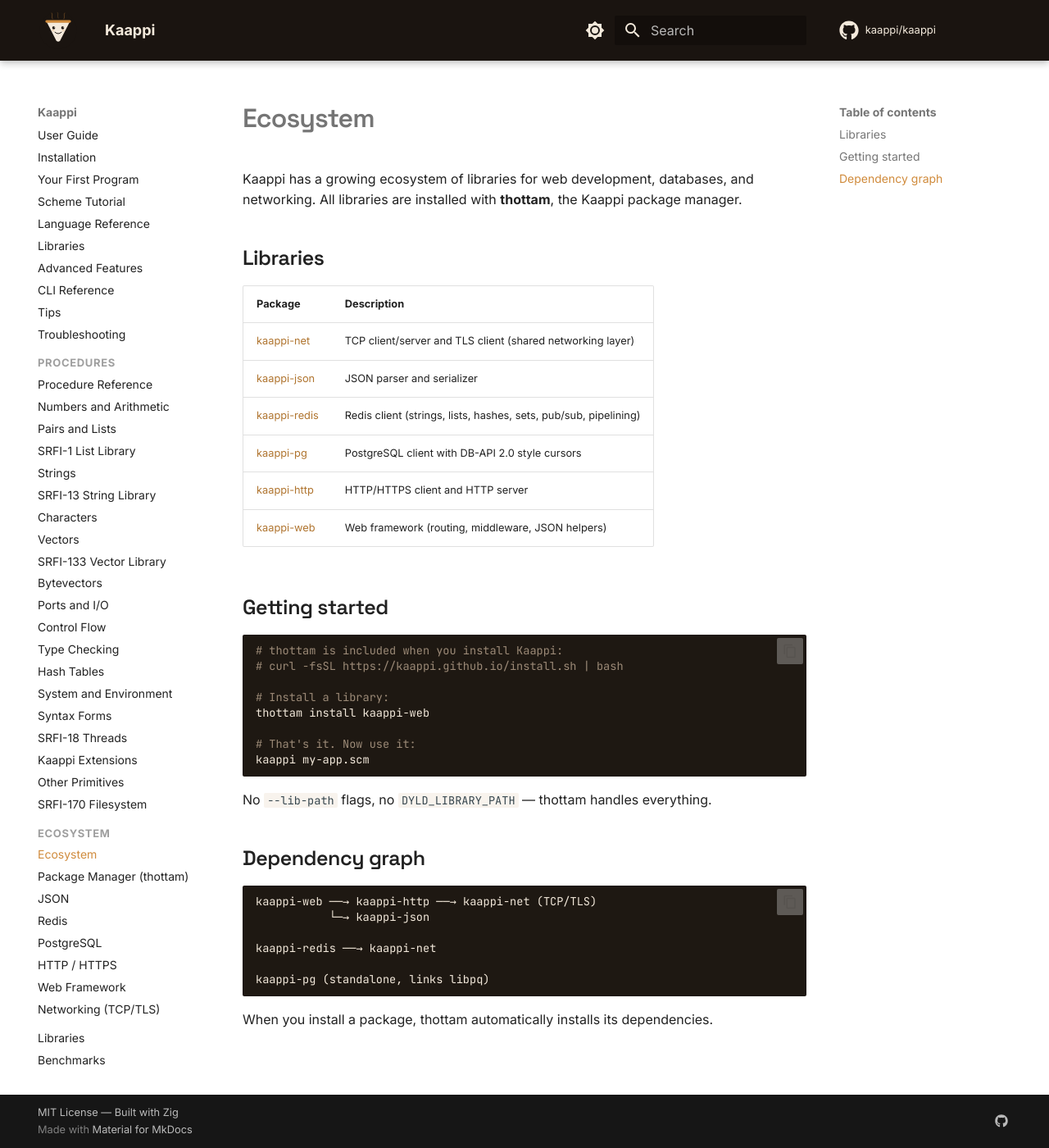
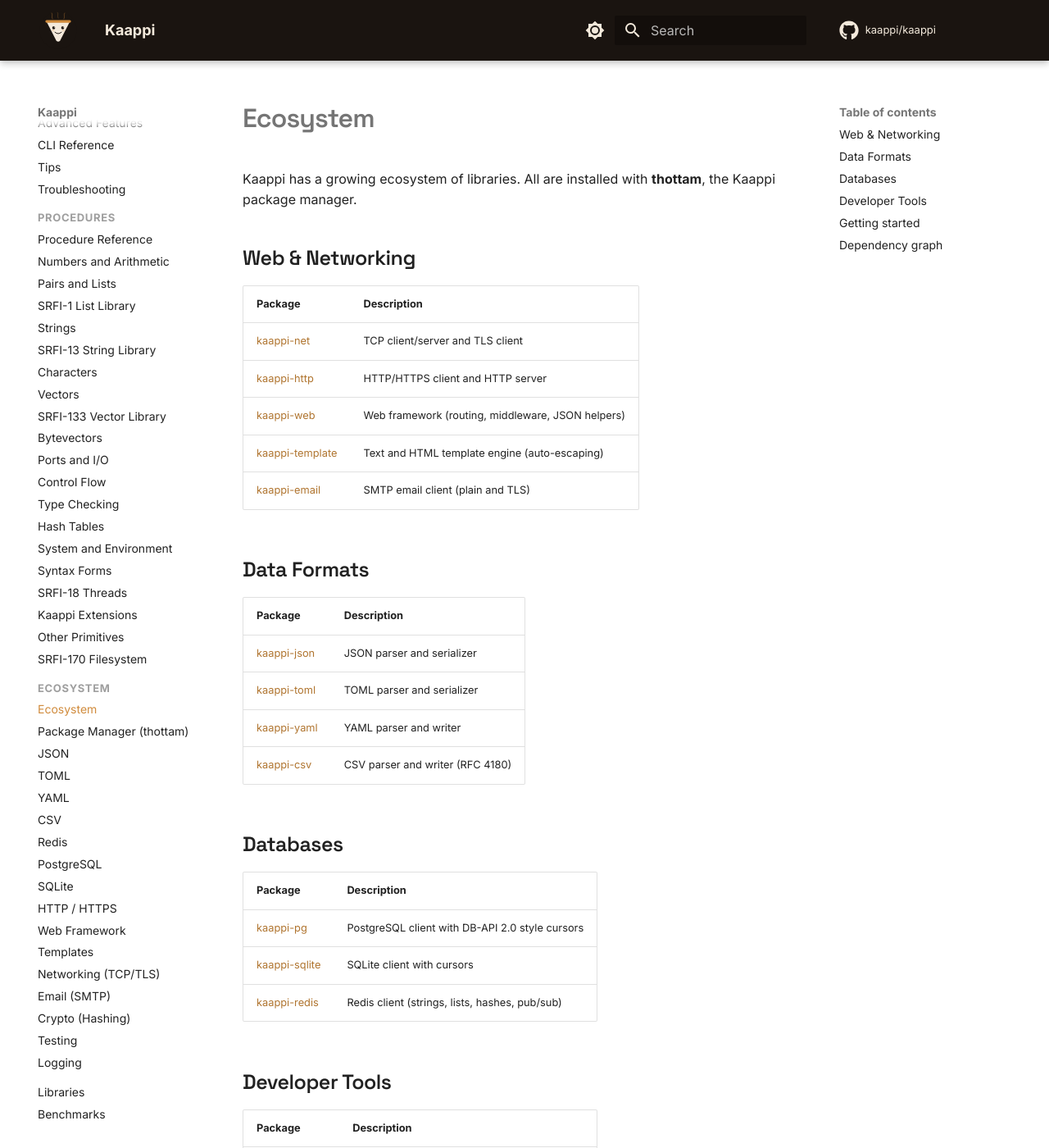
Before and after one commit to kaappi/kaappi.github.io, an MkDocs documentation site: the page built from docs/ecosystem/index.md, in a window 1280 px wide and 1400 px high. Shown: the whole window at 82% size. Built offline with MkDocs 1.6.1 and Material for MkDocs 9.7.7, drawn with Linux system fonts in a browser that asks for light colours; comment, search, counter and statistics services are not loaded; some of the changed text lies outside the part shown.

Commit message:
Add docs for 9 new ecosystem packages
SQLite, TOML, YAML, CSV, templates, email, crypto, testing, logging.
Updated ecosystem index with categorized tables and dependency graph.
Updated landing page ecosystem card.

Co-Authored-By: Claude Opus 4.6 (1M context) <noreply@anthropic.com>

````diff
--- a/docs/ecosystem/index.md
+++ b/docs/ecosystem/index.md
@@ -1,17 +1,41 @@
 # Ecosystem
 
-Kaappi has a growing ecosystem of libraries for web development, databases, and networking. All libraries are installed with **thottam**, the Kaappi package manager.
+Kaappi has a growing ecosystem of libraries. All are installed with **thottam**, the Kaappi package manager.
 
-## Libraries
+## Web & Networking
 
 | Package | Description |
 |---------|-------------|
-| [kaappi-net](net.md) | TCP client/server and TLS client (shared networking layer) |
-| [kaappi-json](json.md) | JSON parser and serializer |
-| [kaappi-redis](redis.md) | Redis client (strings, lists, hashes, sets, pub/sub, pipelining) |
-| [kaappi-pg](pg.md) | PostgreSQL client with DB-API 2.0 style cursors |
+| [kaappi-net](net.md) | TCP client/server and TLS client |
 | [kaappi-http](http.md) | HTTP/HTTPS client and HTTP server |
 | [kaappi-web](web.md) | Web framework (routing, middleware, JSON helpers) |
+| [kaappi-template](template.md) | Text and HTML template engine (auto-escaping) |
+| [kaappi-email](email.md) | SMTP email client (plain and TLS) |
+
+## Data Formats
+
+| Package | Description |
+|---------|-------------|
+| [kaappi-json](json.md) | JSON parser and serializer |
+| [kaappi-toml](toml.md) | TOML parser and serializer |
+| [kaappi-yaml](yaml.md) | YAML parser and writer |
+| [kaappi-csv](csv.md) | CSV parser and writer (RFC 4180) |
+
+## Databases
+
+| Package | Description |
+|---------|-------------|
+| [kaappi-pg](pg.md) | PostgreSQL client with DB-API 2.0 style cursors |
+| [kaappi-sqlite](sqlite.md) | SQLite client with cursors |
+| [kaappi-redis](redis.md) | Redis client (strings, lists, hashes, pub/sub) |
+
+## Developer Tools
+
+| Package | Description |
+|---------|-------------|
+| [kaappi-test](test.md) | Test framework (assertions, groups, reporting) |
+| [kaappi-log](log.md) | Structured logging (text and JSON formats) |
+| [kaappi-crypto](crypto.md) | Hashing (SHA-256/512, MD5) and HMAC |
 
 ## Getting started
 
@@ -34,9 +58,15 @@ No `--lib-path` flags, no `DYLD_LIBRARY_PATH` — thottam handles everything.
 kaappi-web ──→ kaappi-http ──→ kaappi-net (TCP/TLS)
            └─→ kaappi-json
 
+kaappi-email ──→ kaappi-net
 kaappi-redis ──→ kaappi-net
 
 kaappi-pg (standalone, links libpq)
+kaappi-sqlite (standalone, links libsqlite3)
+kaappi-crypto (standalone, links OpenSSL)
+
+kaappi-toml, kaappi-yaml, kaappi-csv, kaappi-template,
+kaappi-test, kaappi-log (pure Scheme, no dependencies)
 ```
 
 When you install a package, thottam automatically installs its dependencies.
--- a/mkdocs.yml
+++ b/mkdocs.yml
@@ -76,11 +76,20 @@ nav:
     - ecosystem/index.md
     - Package Manager (thottam): ecosystem/thottam.md
     - JSON: ecosystem/json.md
+    - TOML: ecosystem/toml.md
+    - YAML: ecosystem/yaml.md
+    - CSV: ecosystem/csv.md
     - Redis: ecosystem/redis.md
     - PostgreSQL: ecosystem/pg.md
+    - SQLite: ecosystem/sqlite.md
     - HTTP / HTTPS: ecosystem/http.md
     - Web Framework: ecosystem/web.md
+    - Templates: ecosystem/template.md
     - Networking (TCP/TLS): ecosystem/net.md
+    - Email (SMTP): ecosystem/email.md
+    - Crypto (Hashing): ecosystem/crypto.md
+    - Testing: ecosystem/test.md
+    - Logging: ecosystem/log.md
   - Libraries: libraries.md
   - Benchmarks: benchmarks.md
 
--- a/overrides/home.html
+++ b/overrides/home.html
@@ -421,7 +421,7 @@
         <span>first-class <b>call/cc</b></span>
         <span>C <b>FFI</b></span>
         <span>OS <b>threads</b></span>
-        <span>web · redis · postgres</span>
+        <span>web · databases · email · crypto</span>
       </div>
     </div>
   </section>
@@ -466,8 +466,8 @@
       </div>
       <div class="kp-card">
         <div class="kp-card-tag">ecosystem</div>
-        <h3>Web, Redis, PostgreSQL</h3>
-        <p>Full web framework, database clients, JSON, HTTPS — installed with one command via <code>thottam</code>.</p>
+        <h3>18 packages and growing</h3>
+        <p>Web framework, databases, templates, email, JSON/TOML/YAML/CSV, crypto, logging, testing — all via <code>thottam</code>.</p>
       </div>
     </div>
   </section>
````
Also changed, not shown: docs/ecosystem/crypto.md (added, +41 -0 lines), docs/ecosystem/csv.md (added, +51 -0 lines), docs/ecosystem/email.md (added, +65 -0 lines), docs/ecosystem/log.md (added, +66 -0 lines), docs/ecosystem/sqlite.md (added, +76 -0 lines), docs/ecosystem/template.md (added, +57 -0 lines), docs/ecosystem/test.md (added, +60 -0 lines), docs/ecosystem/toml.md (added, +51 -0 lines), docs/ecosystem/yaml.md (added, +53 -0 lines).
